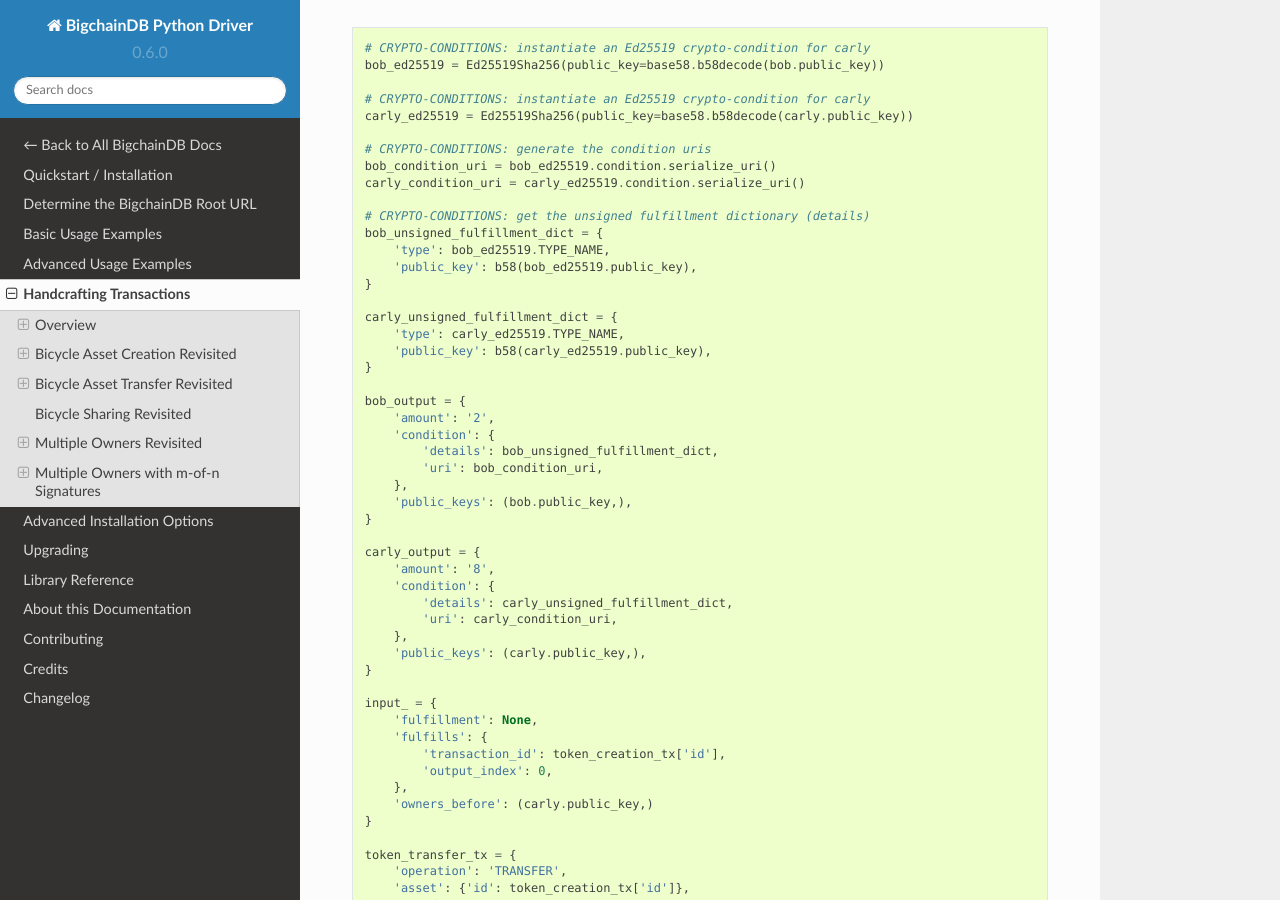
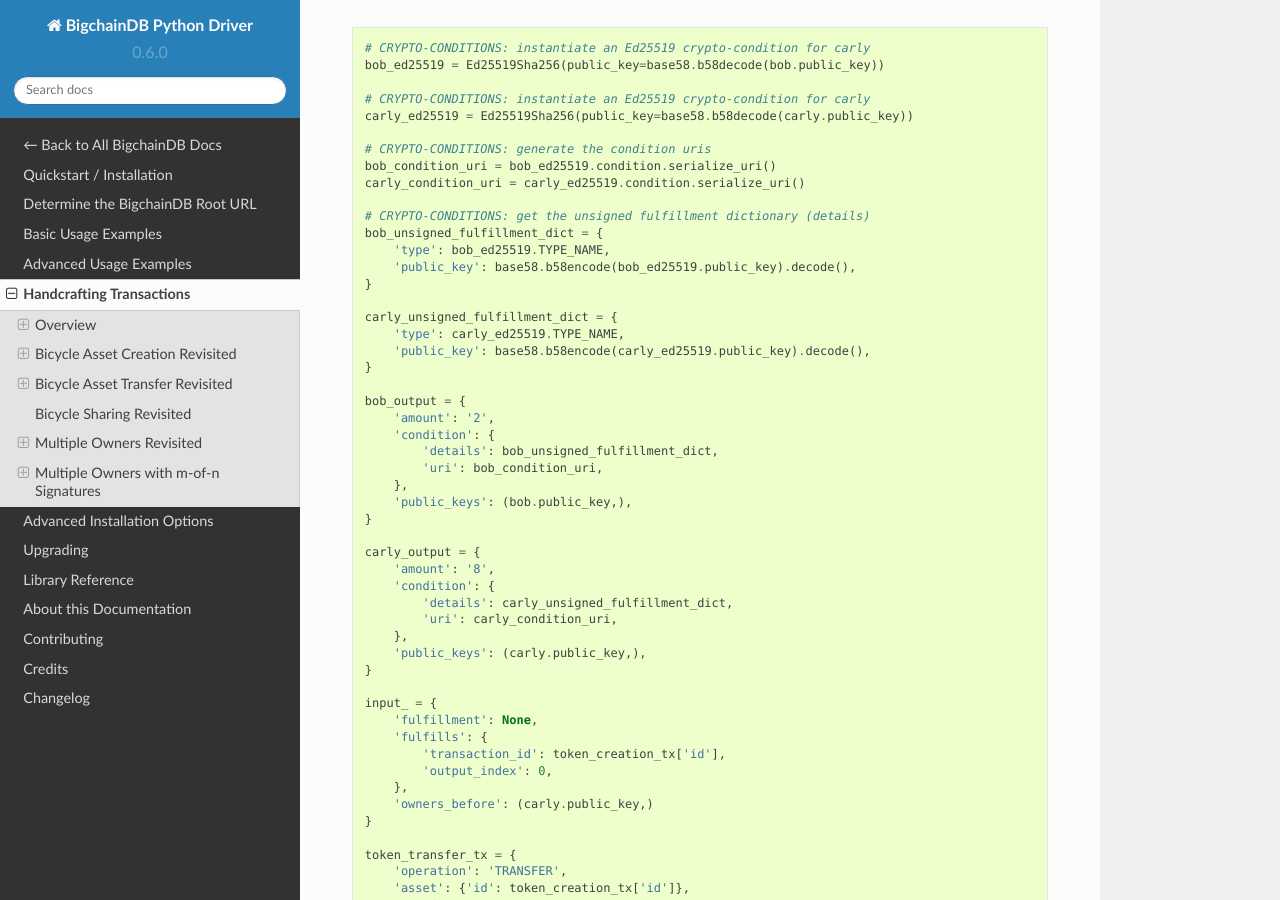
Before and after one commit to bigchaindb/bigchaindb-driver, a Sphinx documentation site: the page built from docs/handcraft.rst, in a window 1280 px wide and 900 px high, scrolled down 20761 px. Built offline with Sphinx 7.4.7 and the Read the Docs theme 2.0.0, drawn with Linux system fonts in a browser that asks for light colours; some of the changed text lies outside the part shown.

Commit message:
Fixed 'Handcrafting Transactions' & 'Quickstart' docs (#489)

```diff
--- a/docs/handcraft.rst
+++ b/docs/handcraft.rst
@@ -273,13 +273,9 @@ As for the details:
 
 .. ipython::
 
-    In [0]: def b58(key):
-       ...:     # convert key to a base58 string
-       ...:     return base58.b58encode(key).decode()
-
     In [0]: condition_details = {
        ...:     'type': ed25519.TYPE_NAME,
-       ...:     'public_key': b58(ed25519.public_key),
+       ...:     'public_key': base58.b58encode(ed25519.public_key).decode()
        ...: }
 
 We can now easily assemble the ``dict`` for the output:
@@ -308,7 +304,7 @@ Let's recap and set the ``outputs`` key with our self-constructed condition:
        ...:     'condition': {
        ...:         'details': {
        ...:             'type': ed25519.TYPE_NAME,
-       ...:             'public_key': b58(ed25519.public_key),
+       ...:             'public_key': base58.b58encode(ed25519.public_key).decode(),
        ...:         },
        ...:         'uri': ed25519.condition_uri,
        ...:     },
@@ -463,7 +459,7 @@ Let's recap how we've put all the code together to generate the above payload:
         'condition': {
             'details': {
                 'type': ed25519.TYPE_NAME,
-                'public_key': b58(ed25519.public_key),
+                'public_key': base58.b58encode(ed25519.public_key).decode(),
             },
             'uri': ed25519.condition_uri,
         },
@@ -612,7 +608,7 @@ Handcrafting a ``CREATE`` transaction can be done as follows:
         'condition': {
             'details': {
                 'type': ed25519.TYPE_NAME,
-                'public_key': b58(ed25519.public_key),
+                'public_key': base58.b58encode(ed25519.public_key).decode(),
             },
             'uri': ed25519.condition_uri,
         },
@@ -820,7 +816,7 @@ outputs
        ...:     'condition': {
        ...:         'details': {
        ...:             'type': ed25519.TYPE_NAME,
-       ...:             'public_key': b58(ed25519.public_key),
+       ...:             'public_key': base58.b58encode(ed25519.public_key).decode(),
        ...:         },
        ...:         'uri': ed25519.condition_uri,
        ...:     },
@@ -936,7 +932,7 @@ Let's recap how we got here:
         'condition': {
             'details': {
                 'type': ed25519.TYPE_NAME,
-                'public_key': b58(ed25519.public_key),
+                'public_key': base58.b58encode(ed25519.public_key).decode(),
             },
             'uri': ed25519.condition_uri,
         },
@@ -1068,7 +1064,7 @@ In a nutshell
         'condition': {
             'details': {
                 'type': ed25519.TYPE_NAME,
-                'public_key': b58(ed25519.public_key),
+                'public_key': base58.b58encode(ed25519.public_key).decode(),
             },
             'uri': ed25519.condition_uri,
         },
@@ -1193,7 +1189,7 @@ Handcrafting the ``CREATE`` transaction for our :ref:`bicycle sharing example
     # CRYPTO-CONDITIONS: construct an unsigned fulfillment dictionary
     unsigned_fulfillment_dict = {
         'type': ed25519.TYPE_NAME,
-        'public_key': b58(ed25519.public_key),
+        'public_key': base58.b58encode(ed25519.public_key).decode(),
     }
 
     output = {
@@ -1304,12 +1300,12 @@ to Bob:
     # CRYPTO-CONDITIONS: get the unsigned fulfillment dictionary (details)
     bob_unsigned_fulfillment_dict = {
         'type': bob_ed25519.TYPE_NAME,
-        'public_key': b58(bob_ed25519.public_key),
+        'public_key': base58.b58encode(bob_ed25519.public_key).decode(),
     }
 
     carly_unsigned_fulfillment_dict = {
         'type': carly_ed25519.TYPE_NAME,
-        'public_key': b58(carly_ed25519.public_key),
+        'public_key': base58.b58encode(carly_ed25519.public_key).decode(),
     }
 
     bob_output = {
@@ -1558,7 +1554,7 @@ Generate the output condition:
     In [0]: condition_details = {
        ...:     'subconditions': [
        ...:         {'type': s['body'].TYPE_NAME,
-       ...:          'public_key': b58(s['body'].public_key)}
+       ...:          'public_key': base58.b58encode(s['body'].public_key).decode()}
        ...:         for s in threshold_sha256.subconditions
        ...:         if (s['type'] == 'fulfillment' and
        ...:             s['body'].TYPE_NAME == 'ed25519-sha-256')
@@ -1677,7 +1673,7 @@ The transfer to Carol:
 
     In [0]: unsigned_fulfillments_dict = {
        ...:     'type': carol_ed25519.TYPE_NAME,
-       ...:     'public_key': b58(carol_ed25519.public_key),
+       ...:     'public_key': base58.b58encode(carol_ed25519.public_key).decode(),
        ...: }
 
     In [0]: condition_uri = carol_ed25519.condition.serialize_uri()
@@ -1824,7 +1820,7 @@ Handcrafting the ``'CREATE'`` transaction
     condition_details = {
         'subconditions': [
             {'type': s['body'].TYPE_NAME,
-             'public_key': b58(s['body'].public_key)}
+             'public_key': base58.b58encode(s['body'].public_key).decode()}
             for s in threshold_sha256.subconditions
             if (s['type'] == 'fulfillment' and
                 s['body'].TYPE_NAME == 'ed25519-sha-256')
@@ -1925,7 +1921,7 @@ Handcrafting the ``'TRANSFER'`` transaction
 
     unsigned_fulfillments_dict = {
         'type': carol_ed25519.TYPE_NAME,
-        'public_key': b58(carol_ed25519.public_key),
+        'public_key': base58.b58encode(carol_ed25519.public_key).decode(),
     }
 
     condition_uri = carol_ed25519.condition.serialize_uri()
@@ -2081,7 +2077,7 @@ Handcrafting the ``'CREATE'`` transaction
     condition_details = {
         'subconditions': [
             {'type': s['body'].TYPE_NAME,
-             'public_key': b58(s['body'].public_key)}
+             'public_key': base58.b58encode(s['body'].public_key).decode()}
             for s in threshold_sha256.subconditions
             if (s['type'] == 'fulfillment' and
                 s['body'].TYPE_NAME == 'ed25519-sha-256')
@@ -2191,7 +2187,7 @@ Handcrafting the ``'TRANSFER'`` transaction
         'condition': {
             'details': {
                 'type': carol_ed25519.TYPE_NAME,
-                'public_key': b58(carol_ed25519.public_key),
+                'public_key': base58.b58encode(carol_ed25519.public_key).decode(),
             },
             'uri': condition_uri,
         },
```
Also changed, not shown: docs/quickstart.rst (+4 -11 lines).
